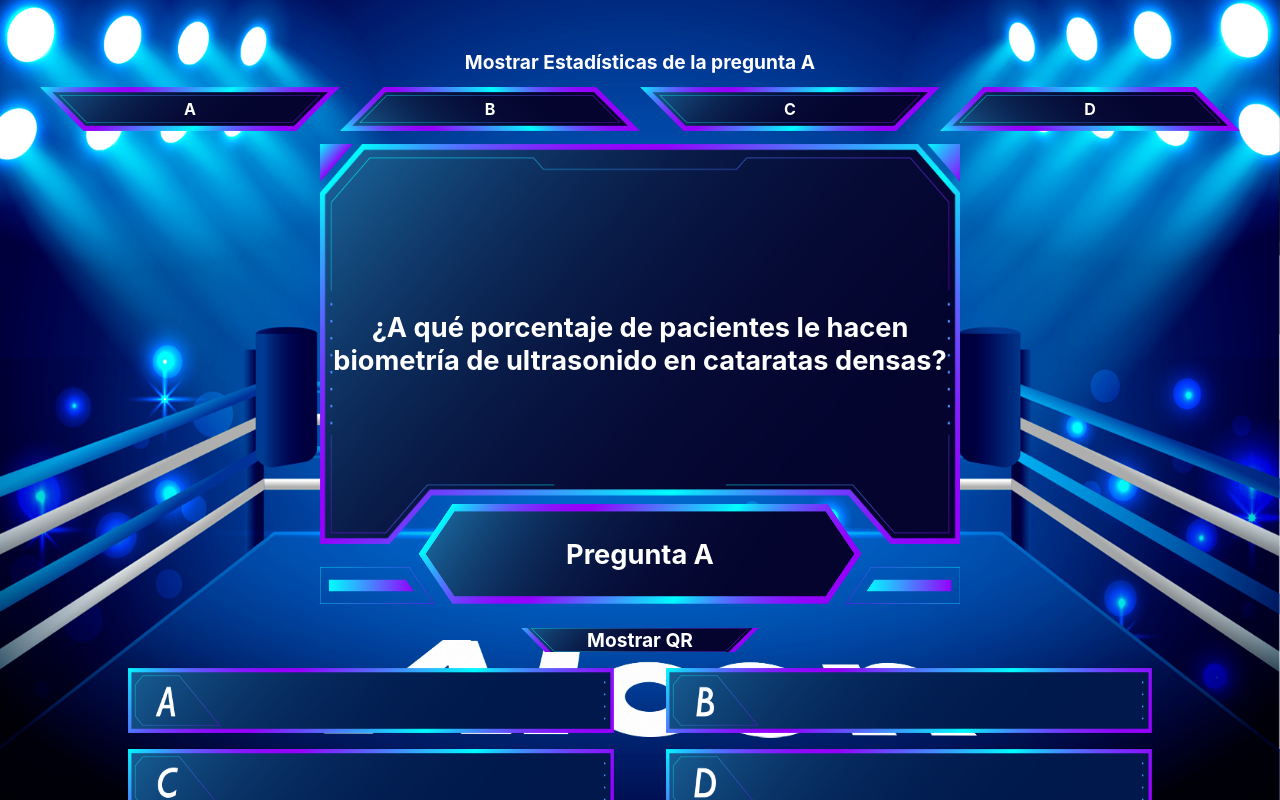
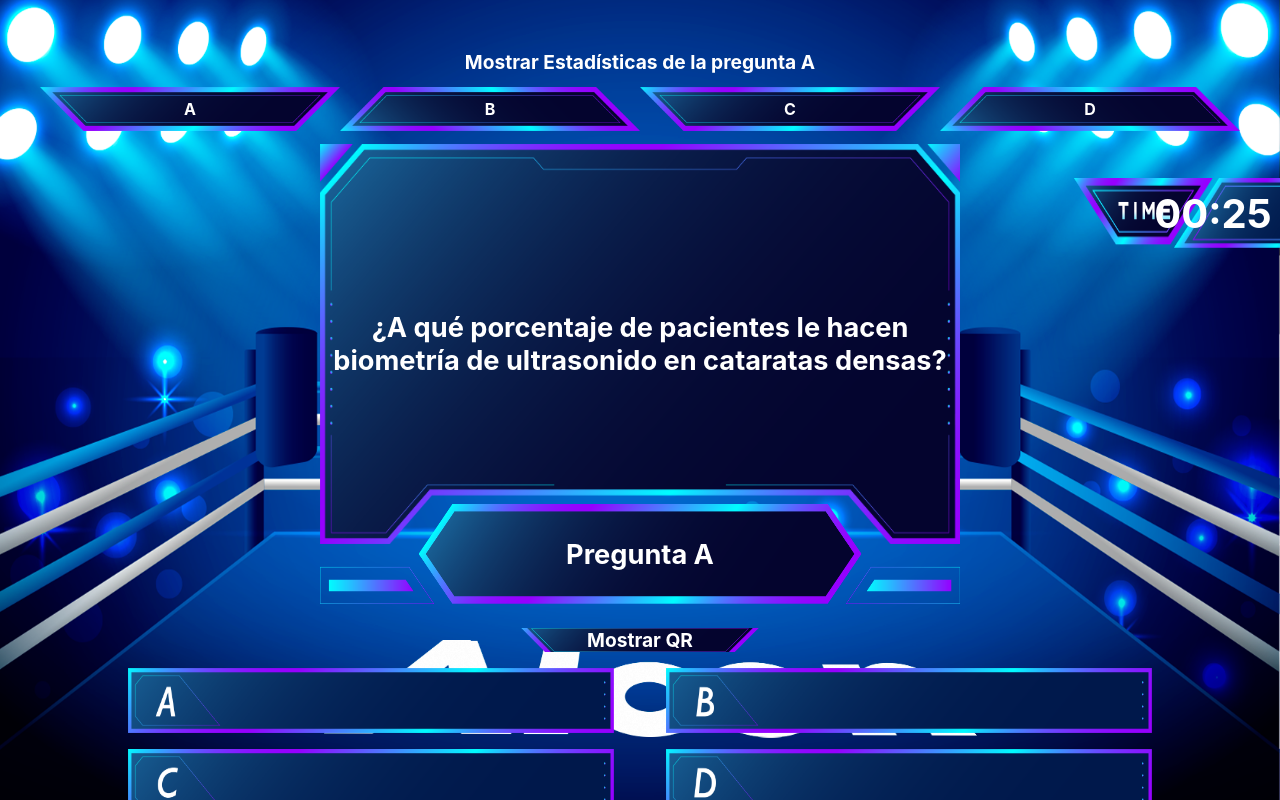
Before and after one commit to michaeliq/f2f_game_trivia, a React (Create React App) app: page /#/present-question in a window 1280 px wide. Built offline with nearby package versions, Linux system fonts and the light colour scheme; no server answers; the HTML template or start-up script is replaced by a standard one.

Commit message:
add timer

```diff
--- a/src/components/PanelQuestionGame.jsx
+++ b/src/components/PanelQuestionGame.jsx
@@ -6,6 +6,7 @@ import { useEffect, useState } from "react"
 import QuestionSimpo from "./QuestionSimpo"
 import PanelQr from "./PanelQr"
 import QuestionViewerData from "./QuestionViwerData"
+import Time from "./Time"
 
 const PanelQuestionGame = () => {
     const [question,setQuestion] = useState("")
@@ -54,6 +55,7 @@ const PanelQuestionGame = () => {
             <div onClick={()=> setDisplayQuestionData(prev => !prev)} className="display-data-question-box">
                 Mostrar Estadísticas de la pregunta {questionLater}
             </div>
+            <Time/>
             <QuestionSimpo setQuestion={setQuestionToSimpo} />
             <PanelGame text={question}/>
             <QuestionGame text={"Pregunta " + questionLater}/>
--- a/src/components/Time.jsx
+++ b/src/components/Time.jsx
@@ -1,11 +1,39 @@
+import { useEffect, useState } from "react"
 import timeC from "../resources/modulo_tiempo.png"
 import "../styles/components/Time.css"
+
 const Time = () => {
+    const [time,setTime] = useState(30)
+
+    const ResetTime = () => {
+        setTime(30)
+    }
+
+    useEffect(()=>{
+        let interval
+        interval = setInterval(() => {
+            if(time > 0){
+                setTime(time -1)
+            }
+        }, 1000);
+        return ()=>{
+            clearInterval(interval)
+        }
+    },[time])
+
+    useEffect(()=>{
+        if(time === 0){
+
+        }
+    },[])
 
     return(
         <div className="time-box">
             <img src={timeC} className="time-module" alt="Imagen caja de cuenta regresiva"/>
-            <p>00:30</p>
+            <p>00:{time > 9 ? time : "0" + time}</p>
+            {time === 0 && <p onClick={()=>ResetTime()} className="reset-buttom-time">
+                REINICIAR
+            </p>}
         </div>
     )
 }
--- a/src/styles/components/Time.css
+++ b/src/styles/components/Time.css
@@ -2,7 +2,7 @@
     position: absolute;
     width: 20vw;
     height: 70px;
-    right: 13vw;
+    right: -7vw;
     top: 16vh;
     display: flex;
     justify-content: flex-end;
@@ -22,3 +22,11 @@
     margin-right: 3rem;
     font-size: 2.5rem;
 }
+
+p.reset-buttom-time{
+    position: absolute;
+    font-size: 2.1rem;
+    top: 8vh;
+    right: 0;
+    cursor: pointer;
+}
```
